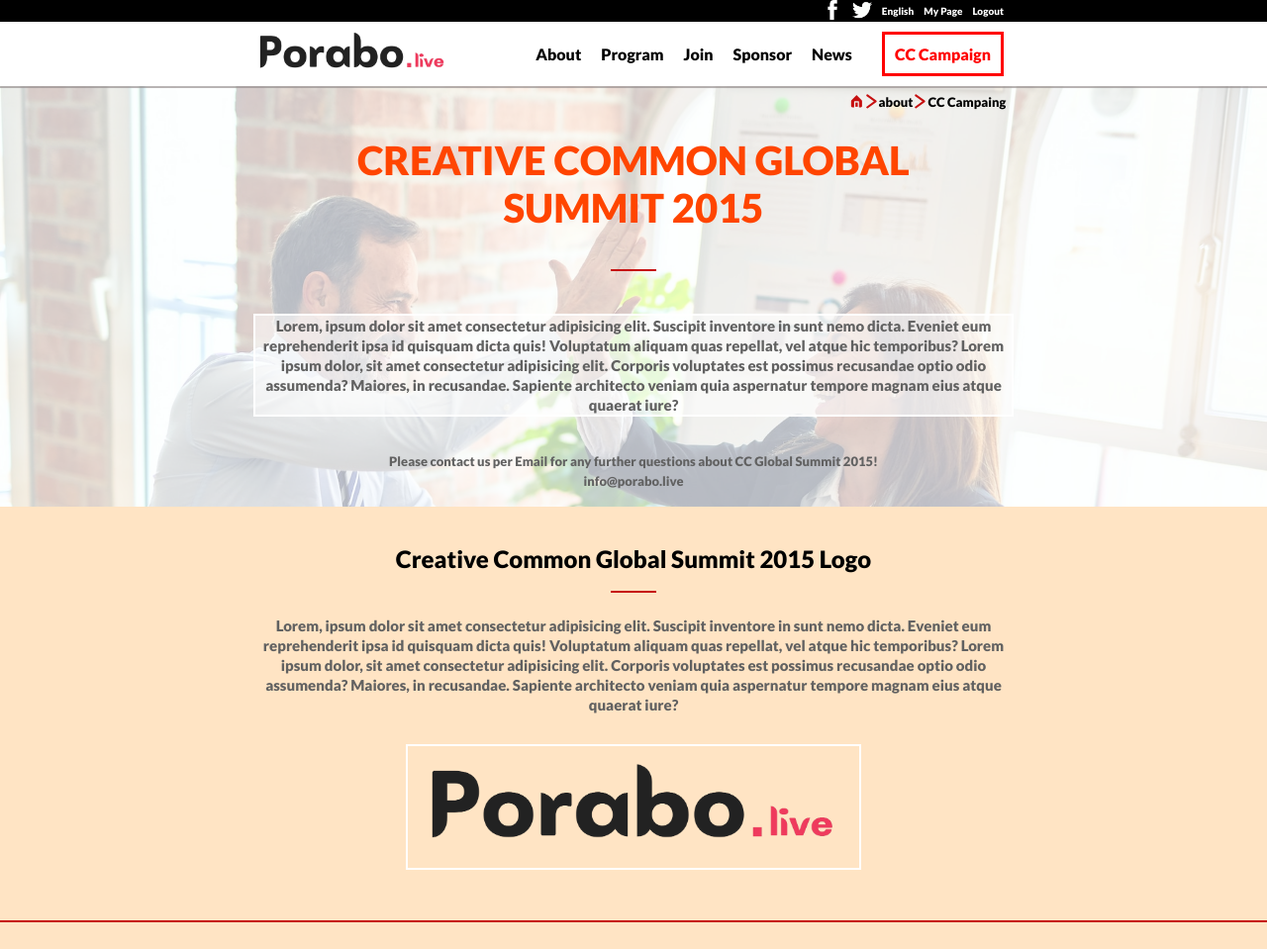
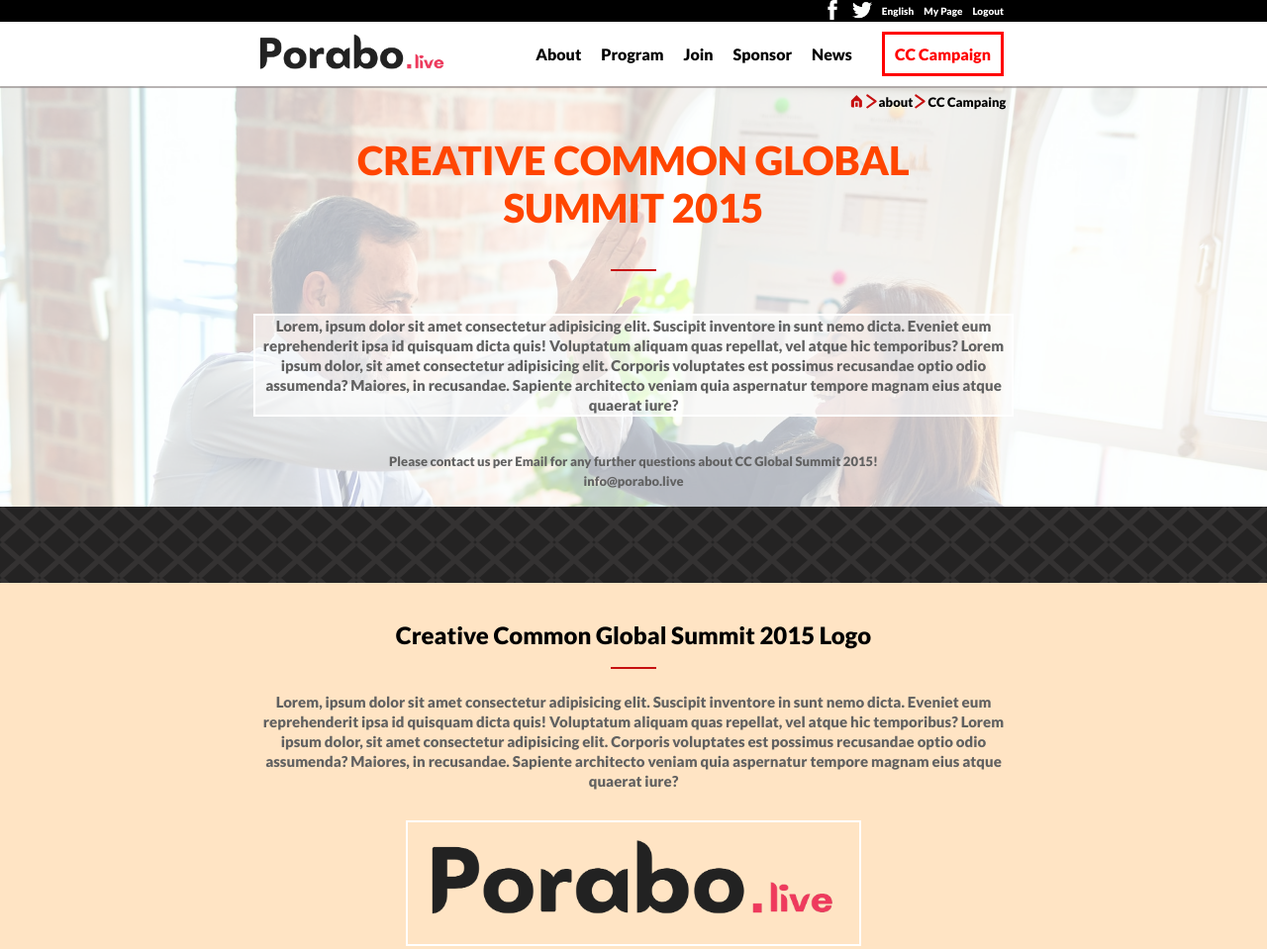
Before and after one commit to Nahid1911/MV-Capstone-1-Module-1, a website: page about.html in a window 1280 px wide. Shown: the top 959 px of the page at 99% size. Drawn offline with Linux system fonts and the light colour scheme.

Commit message:
remove the commented line from about.html

```diff
--- a/about.html
+++ b/about.html
@@ -81,53 +81,8 @@
           </div>
         </div>
     </main>
-    <!-- <section class="mainProgram flex">
-      <p>Main Program</p>
-      <hr>
-      <div class="cardsHolder flex">
-        <div class="card flex">
-          <div class="MainProImage">
-            <img src="assets/lecture_.svg" alt="lecture">
-          </div>
-          <h4 class="lecture">Lecture</h4>
-          <p>Listen to the speakers from various countries about the messages of sharing and opening.</p>
-        </div>
-        <div class="card flex">
-          <div class="MainProImage">
-            <img src="assets/Exivision.svg" alt="CC Exhibition">
-          </div>
-          <h4 class="lecture">CC Exhibition</h4>
-          <p>Appreciate various creations applying CC license of artists, organized from Art Center Nabi.</p>
-        </div>
-        <div class="card flex">
-          <div class="MainProImage">
-            <img src="assets/forum_.svg" alt="Forum">
-          </div>
-          <h4 class="lecture">Forum</h4>
-          <p>Have the time to share your thoughts and opinions with experts for each topic.</p>
-        </div>
-        <div class="card flex">
-          <div class="MainProImage">
-            <img src="assets/Workshop_.svg" alt="Workshop">
-          </div>
-          <h4 class="lecture">Workshop</h4>
-          <p>Try creating your own work using open source license rather than just watching at it.</p>
-        </div>
-        <div class="card flex">
-          <div class="MainProImage">
-            <img src="assets/Ignite.svg" alt="CC Ignite">
-          </div>
-          <h4 class="lecture">CC Ignite</h4>
-          <p>Get opportunities to network with CC affiliates around the world, also after the summit.</p>
-        </div>
-      </div>
-      <div class="seeHoleProgram">
-        <p>See the whole program</p>
-      </div>
-      <div class="joinBtn">
-        <button>Join CC Global Summit 2015</button>
-      </div>
-    </section> -->
+    <section class="mainProgram flex">
+    </section>
     <section class="abt-logoContainer flex">
       <div class="abt-logoTitle">
         <h1 class="abt-logoHeading">Creative Common Global Summit 2015 Logo</h1>
--- a/script.js
+++ b/script.js
@@ -2,14 +2,15 @@
 const btn = document.getElementById('hambargerIcon');
 const span = document.getElementsByClassName('cancelBtn')[0];
 
-btn.onclick = function () {
+btn.onclick = disBlock;
+function disBlock () {
   modal.style.display = 'block';
 };
 
-span.onclick = function () {
+span.onclick = disNone;
+function disNone () {
   modal.style.display = 'none';
 };
-
 
 const speaker = document.getElementById('speakersContainer');
 speaker.innerHTML = `
@@ -89,4 +90,4 @@
           <img src="assets/SeeMoreSpeakerSign.svg" alt="" srcset="">
         </div>
       </div>
-`
+`;
--- a/style.css
+++ b/style.css
@@ -485,6 +485,12 @@
   .header {
     position: sticky;
   }
+  .logo a {
+    display: flex;
+    text-decoration: none;
+    max-width: 300px;
+    max-width: 200px;
+  }
 
   .logo img {
     max-width: 300px;
@@ -768,7 +774,12 @@
   }
 
   /* ----------------------------About Page Desktop-------------------------------- */
-
+  .logo a {
+    display: flex;
+    text-decoration: none;
+    max-width: 300px;
+    max-width: 200px;
+  }
   .abt-mainContainer {
     background: url(assets/Background-1_Desktop.jpg);
     background-size: cover;
@@ -880,5 +891,4 @@
   .abt-paartners {
     display: none;
   }
-
 }
```
